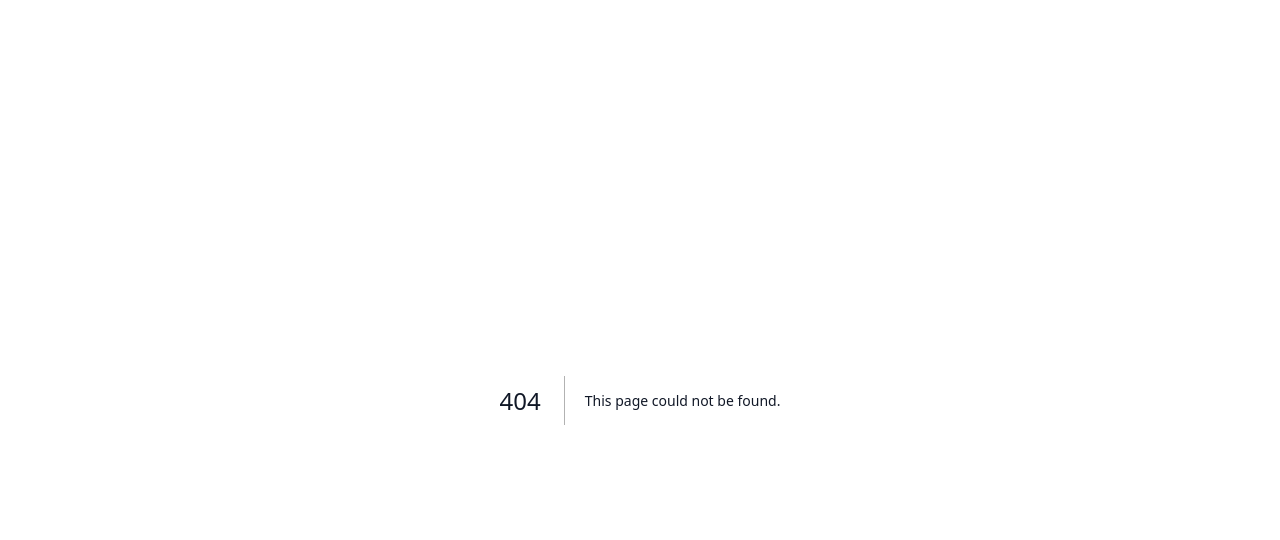
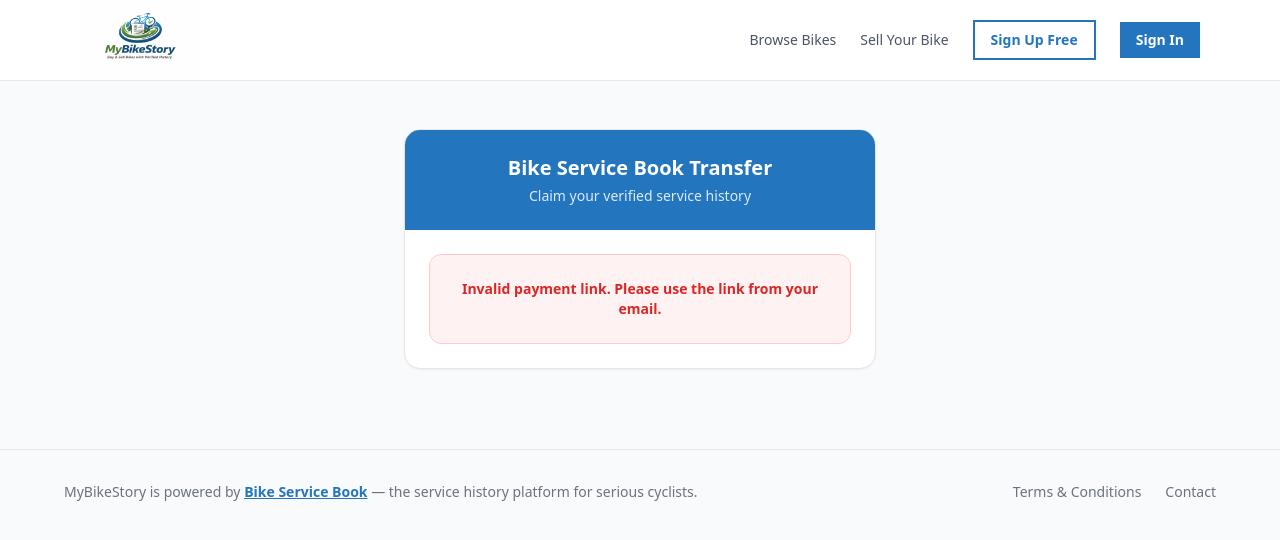
Before and after one commit to ThrillTech/mybikestory-app, a Next.js app: page /pay/transfer in a window 1280 px wide. Before the commit this address had no page. Shown: the top 540 px of the page. Built offline with nearby package versions, Linux system fonts and the light colour scheme.

Commit message:
Create pay transfer page.tsx

```diff
--- /dev/null
+++ b/app/pay/transfer/page.tsx
@@ -0,0 +1,146 @@
+"use client";
+import { Suspense } from "react";
+import { useEffect, useState } from "react";
+import { useSearchParams } from "next/navigation";
+import MbsHeader from "@/components/mbs-header";
+import MbsFooter from "@/components/mbs-footer";
+
+const BSB_SIGNUP_URL = "https://www.bikeservicebook.com/auth/sign-up";
+
+function TransferPayContent() {
+  const searchParams = useSearchParams();
+  const buyerEmail = searchParams.get("email") || "";
+  const saleId = searchParams.get("sale") || "";
+
+  const [isPaying, setIsPaying] = useState(false);
+  const [error, setError] = useState("");
+
+  useEffect(() => {
+    if (!buyerEmail) {
+      setError("Invalid payment link. Please use the link from your email.");
+    }
+  }, [buyerEmail]);
+
+  const handlePay = async () => {
+    if (!buyerEmail) return;
+    setIsPaying(true);
+    setError("");
+
+    try {
+      const res = await fetch("/api/paystack/transfer", {
+        method: "POST",
+        headers: { "Content-Type": "application/json" },
+        body: JSON.stringify({ buyerEmail, saleId }),
+      });
+
+      const data = await res.json();
+
+      if (data.authorization_url) {
+        window.location.href = data.authorization_url;
+      } else {
+        setError(data.error || "Failed to initialize payment. Please try again.");
+        setIsPaying(false);
+      }
+    } catch {
+      setError("Something went wrong. Please try again.");
+      setIsPaying(false);
+    }
+  };
+
+  return (
+    <div className="max-w-lg mx-auto px-5 py-12">
+      <div className="bg-white rounded-2xl border border-gray-200 overflow-hidden shadow-sm">
+
+        {/* Header */}
+        <div style={{ background: "#2376BE" }} className="p-6 text-center">
+          <h1 className="text-xl font-bold text-white mb-1">
+            Bike Service Book Transfer
+          </h1>
+          <p className="text-blue-100 text-sm">
+            Claim your verified service history
+          </p>
+        </div>
+
+        {/* Body */}
+        <div className="p-6">
+          {error ? (
+            <div className="bg-red-50 border border-red-200 rounded-xl p-6 text-center">
+              <p className="text-red-600 font-semibold text-sm">{error}</p>
+            </div>
+          ) : (
+            <>
+              {/* What you get */}
+              <h2 className="font-bold text-gray-900 mb-4">What you get with your transfer</h2>
+              <div className="space-y-3 mb-6">
+                {[
+                  { icon: "📋", title: "Full Service History", desc: "Every service, repair and upgrade logged by the previous owner" },
+                  { icon: "🔧", title: "Component Records", desc: "See the condition of brakes, chain, tyres and all key components" },
+                  { icon: "🛡️", title: "Ownership Certificate", desc: "Official record that this bike now belongs to you" },
+                  { icon: "💰", title: "Higher Resale Value", desc: "Verified history means more when you sell in future" },
+                ].map((item) => (
+                  <div key={item.title} className="flex gap-3 p-3 rounded-lg bg-gray-50">
+                    <span className="text-xl shrink-0">{item.icon}</span>
+                    <div>
+                      <p className="text-sm font-semibold text-gray-900">{item.title}</p>
+                      <p className="text-xs text-gray-500">{item.desc}</p>
+                    </div>
+                  </div>
+                ))}
+              </div>
+
+              {/* Price box */}
+              <div
+                className="rounded-xl p-5 mb-6 text-center"
+                style={{ backgroundColor: "#EBF5FF" }}
+              >
+                <p className="text-sm text-gray-500 mb-1">Once-off transfer fee</p>
+                <p className="text-4xl font-bold" style={{ color: "#2376BE" }}>R99</p>
+                <p className="text-xs text-gray-400 mt-1">Secured by Paystack · ZAR</p>
+              </div>
+
+              {/* Steps */}
+              <div className="bg-amber-50 border border-amber-200 rounded-lg p-4 text-xs text-amber-800 mb-6">
+                <p className="font-semibold mb-2">Two quick steps to claim your history:</p>
+                <p className="mb-1">1. Pay the R99 transfer fee below</p>
+                <p>2. Create your free Bike Service Book account — your history will be waiting</p>
+              </div>
+
+              <button
+                onClick={handlePay}
+                disabled={isPaying}
+                className="w-full text-white py-3.5 rounded-xl font-bold text-base mb-3 transition-opacity disabled:opacity-60"
+                style={{ backgroundColor: "#2376BE" }}
+              >
+                {isPaying ? "Redirecting to Paystack..." : "Pay R99 & Claim My History"}
+              </button>
+
+              <a
+                href={BSB_SIGNUP_URL}
+                className="block w-full text-center py-3 rounded-xl font-semibold text-sm border-2 transition-colors"
+                style={{ borderColor: "#AA9F47", color: "#AA9F47" }}
+              >
+                Create Bike Service Book Account First
+              </a>
+
+              <p className="text-xs text-gray-400 text-center mt-4">
+                You can create your Bike Service Book account before or after paying — your history will be linked automatically via your email address.
+              </p>
+            </>
+          )}
+        </div>
+      </div>
+    </div>
+  );
+}
+
+export default function TransferPayPage() {
+  return (
+    <main className="min-h-screen bg-gray-50">
+      <MbsHeader />
+      <Suspense fallback={<div className="text-center py-20 text-gray-400">Loading...</div>}>
+        <TransferPayContent />
+      </Suspense>
+      <MbsFooter />
+    </main>
+  );
+}
```
